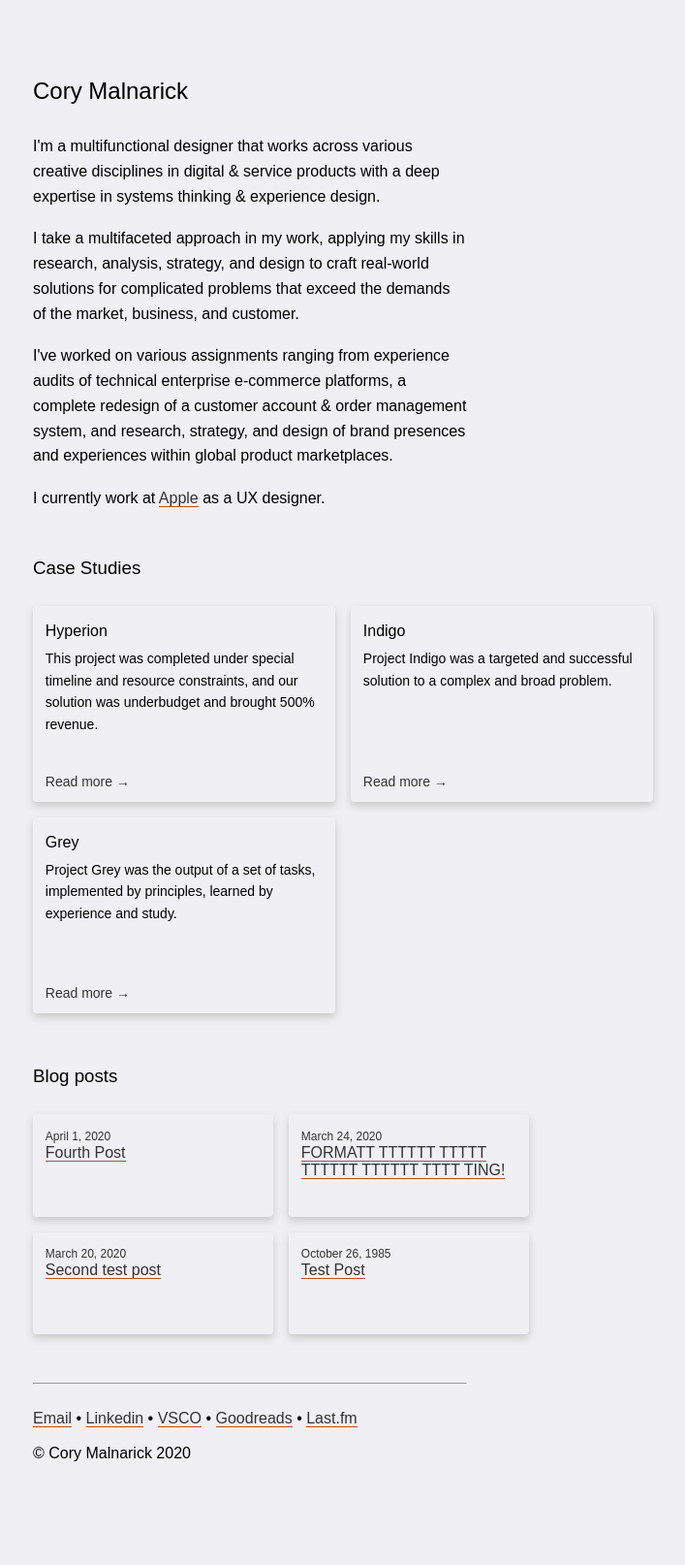
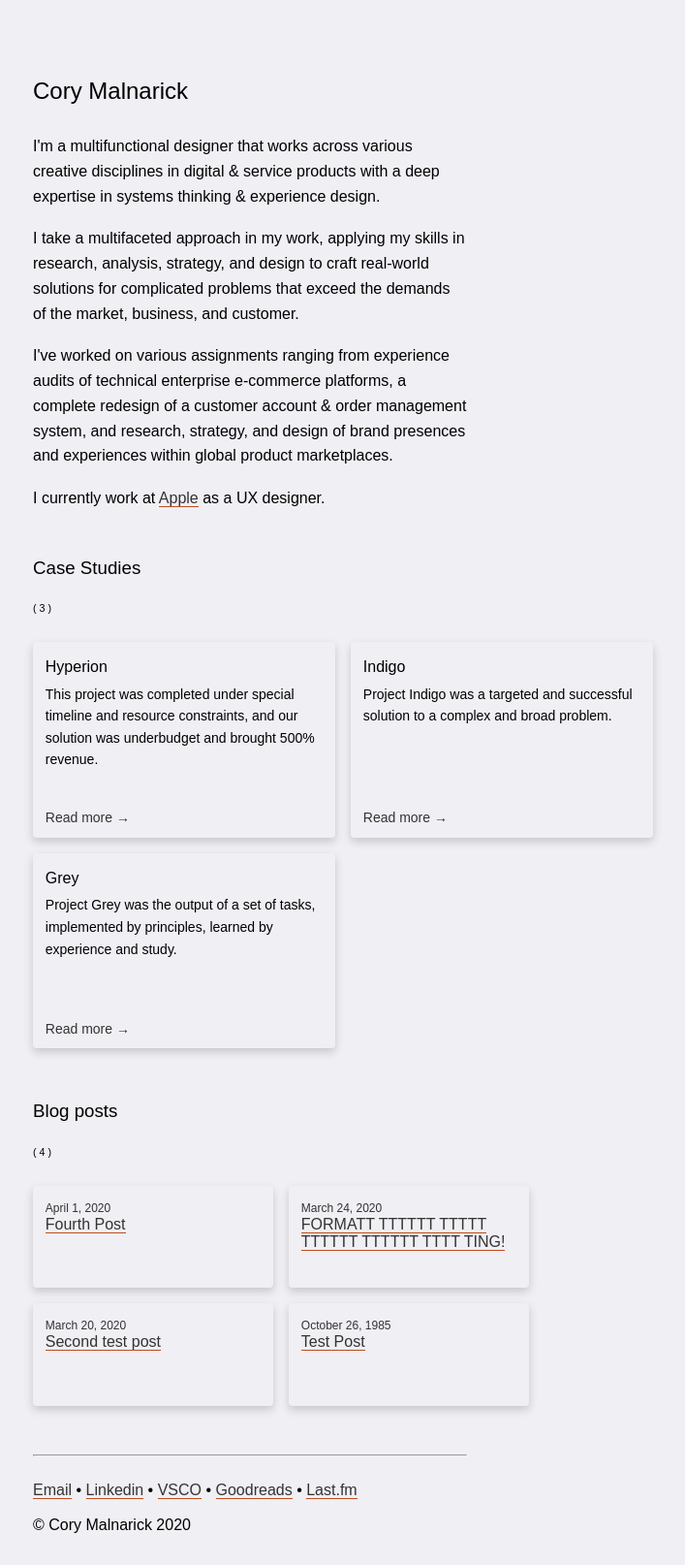
Before and after one commit to foundmonster/foundmonster.github.io, a Jekyll site: the page built from index.html, in a window 1280 px wide. Shown: the whole page at 97% size, without its empty margins (30-737 px from the left). Built offline with Jekyll 4.4.1, drawn with Linux system fonts in a browser that asks for light colours; some web fonts are replaced; before the commit the page ends 1540 px from its top, so only the background shows below that.

Commit message:
showing automatically counting counts of posts after case study and blog headers in h6

```diff
--- a/index.html
+++ b/index.html
@@ -7,7 +7,7 @@
 <p>I take a multifaceted approach in my work, applying my skills in research, analysis, strategy, and design to craft real-world solutions for complicated problems that exceed the demands of the market, business, and customer.</p><br>
 <p>I've worked on various assignments ranging from experience audits of technical enterprise e-commerce platforms, a complete redesign of a customer account & order management system, and research, strategy, and design of brand presences and experiences within global product marketplaces.</p><br>
 <p>I currently work at <a href="https://apple.com">Apple</a> as a UX designer.</p><br><br>
-<h3>Case Studies</h3>
+<h3>Case Studies</h3> <h6>( {{ site.categories.project | size }} )</h6>
 <div class="projectgrid">
 	{% for post in site.categories.project %}
 		<div>
@@ -18,7 +18,7 @@
 	{% endfor %}
 </div>
 <br>
-<h3>Blog posts</h3>
+<h3>Blog posts</h3> <h6>( {{ site.categories.post | size }} )</h6>
 <div class="bloggrid">
 	{% for post in site.categories.post %}
 		<div>
```
